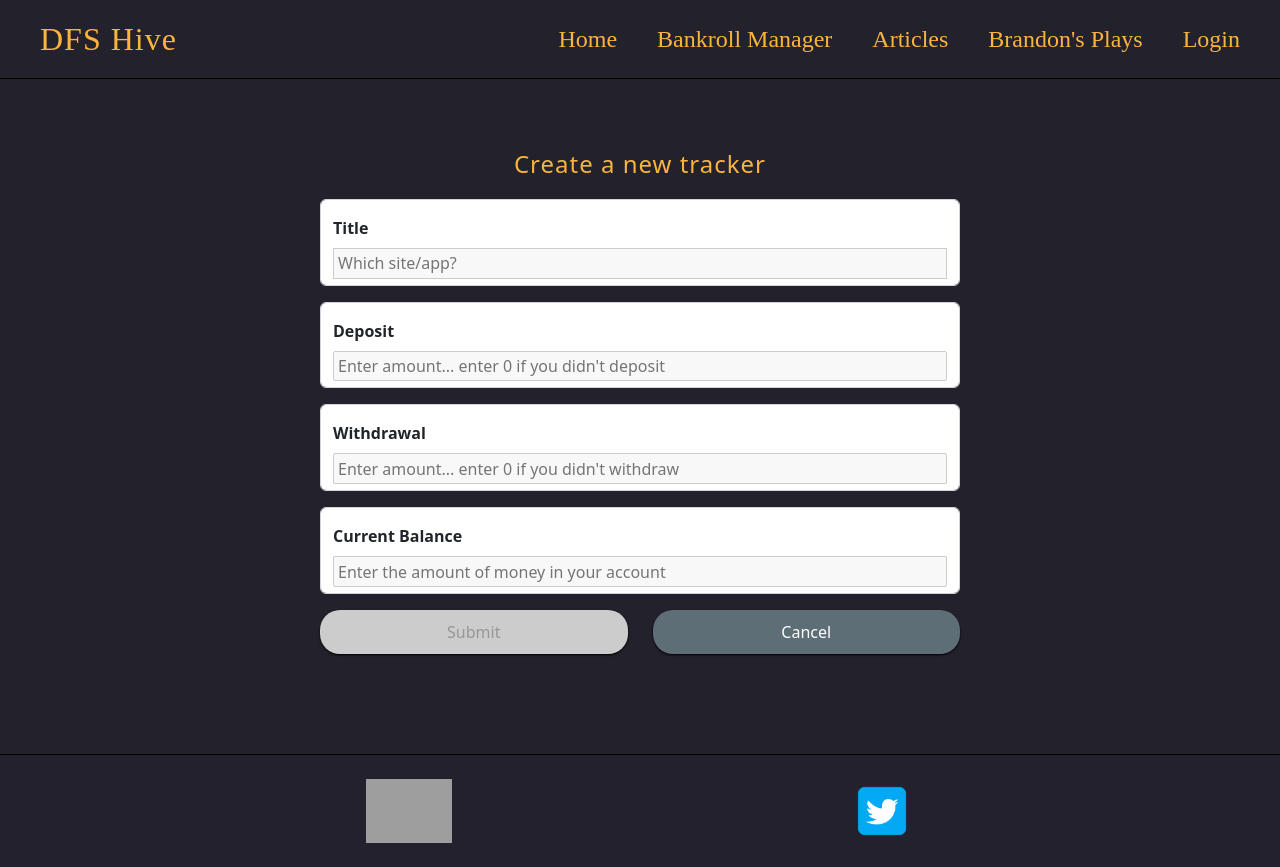
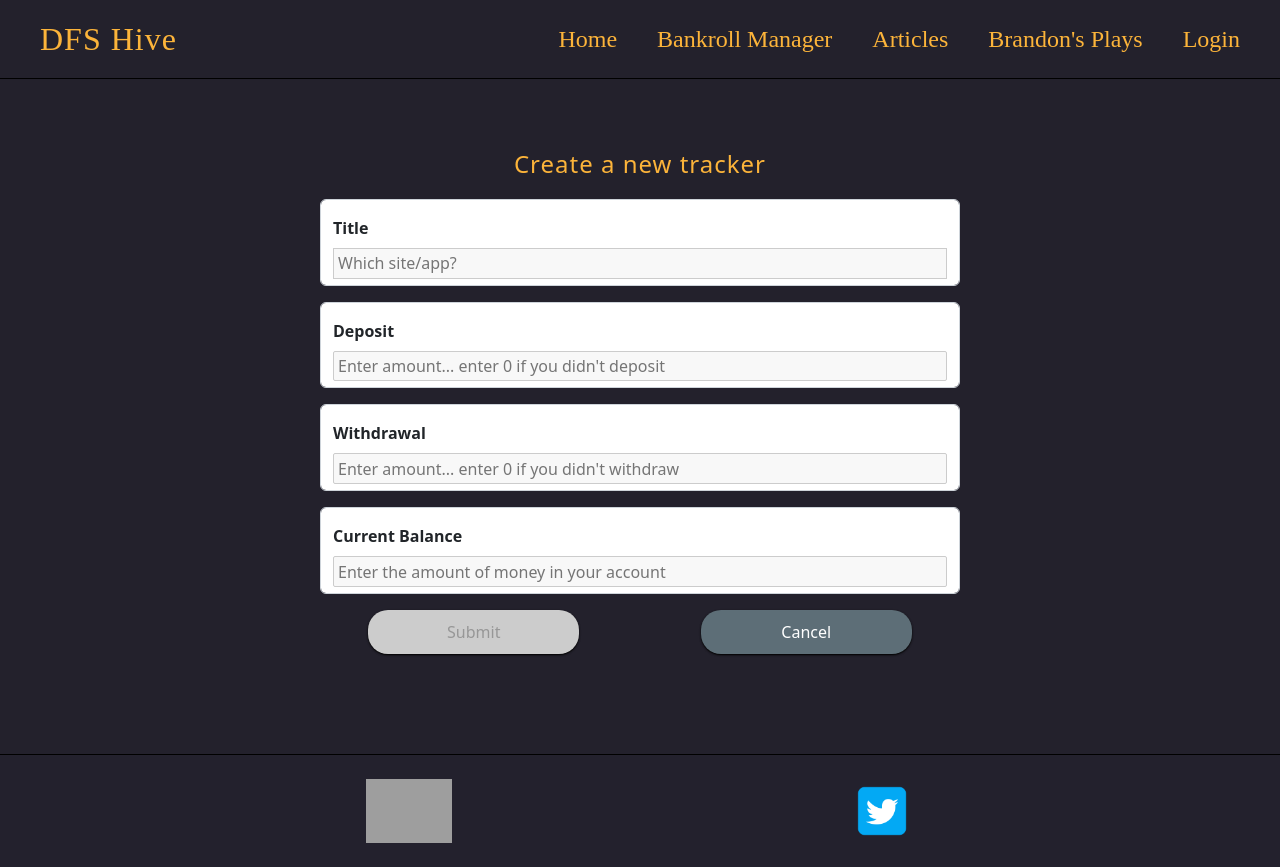
Before and after one commit to bartigue87/dfs-hive, a React (Create React App) app: page /new-tracker in a window 1280 px wide. Built offline with nearby package versions, Linux system fonts and the light colour scheme; grey boxes are pictures that could not be loaded; a web font is replaced by a local one.

Commit message:
style button login  fix

```diff
--- a/src/pages/Auth.css
+++ b/src/pages/Auth.css
@@ -15,5 +15,5 @@
 }
 
 .button {
-  width: 95% !important;
+  width: 33% !important;
 }
```
Also changed, not shown: 11 other files (tests, documents, lock files or other folders).
